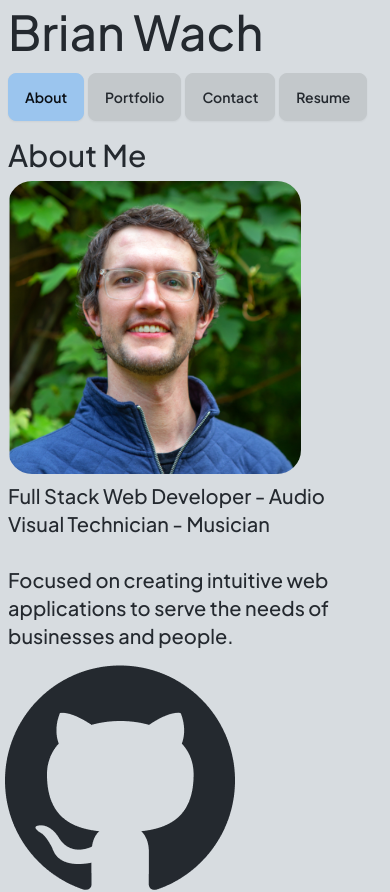
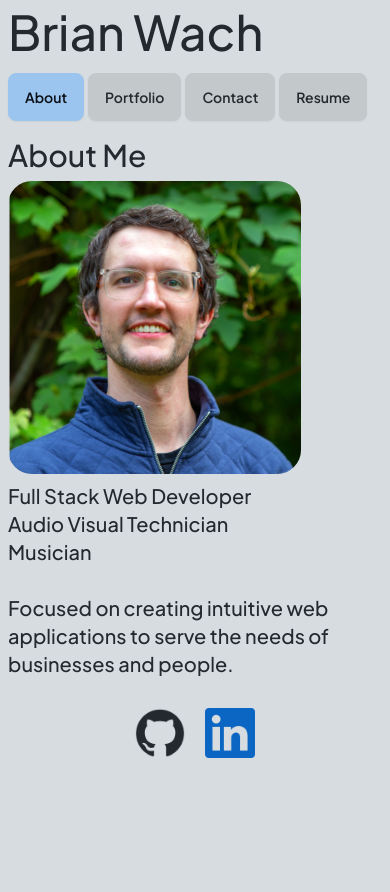
Before and after one commit to briandwach/portfolio-react, a React (Vite) app: page / in a window 390 px wide. Shown: the top 892 px of the page. After the commit the page ends 844 px from the top, so only its background shows below. Built offline with nearby package versions, Linux system fonts and the light colour scheme.

Commit message:
7.28.24/Footer/Updated stylings for the footer component, removed hover properties on links for mobile

```diff
--- a/src/components/Footer.jsx
+++ b/src/components/Footer.jsx
@@ -1,10 +1,13 @@
 function Footer() {
-    return (<div className="footerContainer">
-        <a href="https://github.com/briandwach" target="_blank" rel="noopener noreferrer">
-            <img className="logoFooter logo" src='/images/github-mark.png' alt='Github Invertocat logo' />
+
+    const logoStyles = 'max-w-[50px] m-[10px] desktop:hover:opacity-50'
+
+    return (<div className='flex justify-center mt-[20px]'>
+        <a href='https://github.com/briandwach' target='_blank' rel='noopener noreferrer'>
+            <img className={logoStyles} src='/images/github-mark.png' alt='Github Invertocat logo' />
         </a>
-        <a href="https://www.linkedin.com/in/brianwach/" target="_blank" rel="noopener noreferrer">
-            <img className="logoFooter logo" src='/images/In-Blue-128.png' alt='LinkedIn blue In logo' />
+        <a href='https://www.linkedin.com/in/brianwach/' target='_blank' rel='noopener noreferrer'>
+            <img className={logoStyles} src='/images/In-Blue-128.png' alt='LinkedIn blue In logo' />
         </a>
     </div>
     );
--- a/src/components/Header.jsx
+++ b/src/components/Header.jsx
@@ -6,7 +6,7 @@ function Header() {
     return (
         <div className="bg-">
             <div className='m-2'>
-            <Link className='text-5xl text-base-content hover:text-accent active:text-success' to='/'>
+            <Link className='text-5xl text-base-content desktop:hover:text-accent desactive:text-success' to='/'>
             Brian Wach
              </Link>
              </div>
--- a/src/components/Navigation.jsx
+++ b/src/components/Navigation.jsx
@@ -10,9 +10,9 @@ function Navigation() {
         'Resume'
     ];
 
-    const btnStyle = 'btn mr-1 ';
-    const normNavStyle = 'hover:btn-accent active:btn-success'
-    const currentNavStyle = 'btn-success';
+    const btnStyle = 'btn mr-1';
+    const normNavStyle = 'active:btn-success desktop:hover:btn-accent '
+    const currentNavStyle = 'btn-success hover:btn-success hover:btn-secondary';
 
     return (
         <div className="navbar">
--- a/src/pages/About.jsx
+++ b/src/pages/About.jsx
@@ -2,12 +2,14 @@ export default function About() {
   return (
     <div>
       <h1 className='text-3xl m-2'>About Me</h1>
-      <div className='mobile:flex flex-row'>
+      <div className='desktop:flex flex-row'>
         <img className='rounded-3xl w-3/4 h-3/4 max-w-[300px] m-2' src='/images/headshot.png' alt='Headshot of Brian Wach' />
         <div className='text-xl text-base-content m-2'>
-        <p>
-          Full Stack Web Developer - Audio Visual Technician - Musician
-        </p>
+        <ul>
+          <li>Full Stack Web Developer</li>
+          <li>Audio Visual Technician</li>
+          <li>Musician</li>
+        </ul>
         <br></br>
         <p>
           Focused on creating intuitive web applications to serve the needs of businesses and people.
--- a/tailwind.config.js
+++ b/tailwind.config.js
@@ -6,7 +6,7 @@ export default {
   ],
   theme: {
     screens: {
-      'mobile': '780px'
+      'desktop': '780px'
     },
     extend: {
     },
@@ -22,7 +22,7 @@ export default {
           'primary': '#d7dce0',
           'base-content': '#24292f',
           'neutral': '#212529',
-          'secondary': '#212529',
+          'secondary': '#86abcf',
           'accent': '#0a66c2',
           'success': '#9bc5ee'
         },
```
